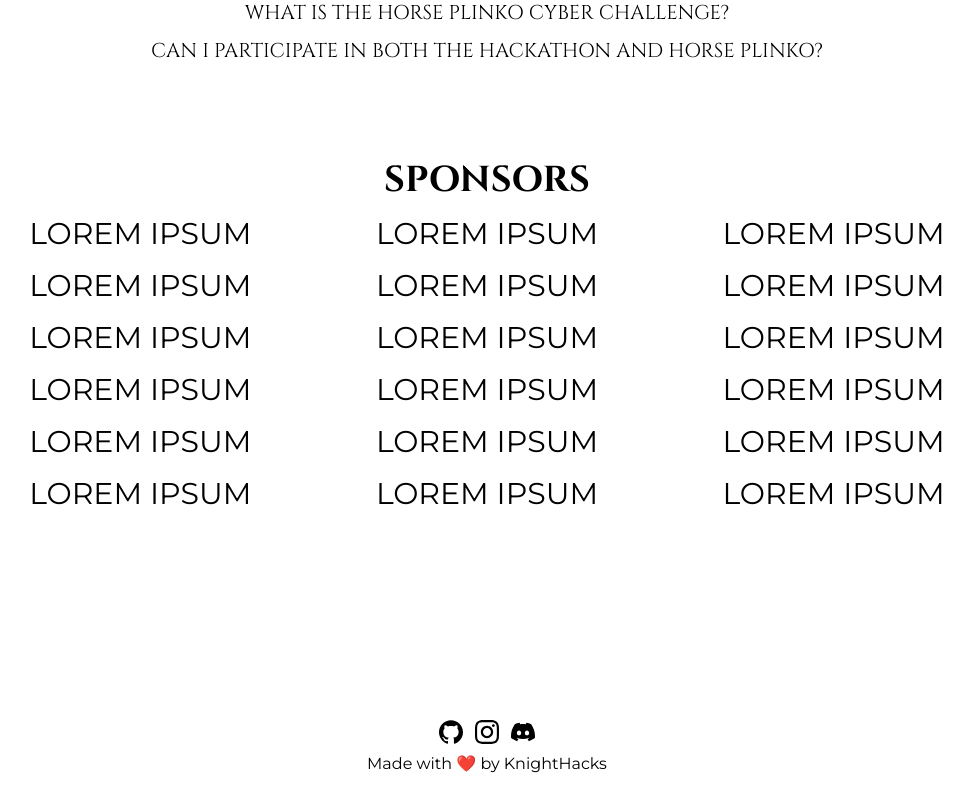
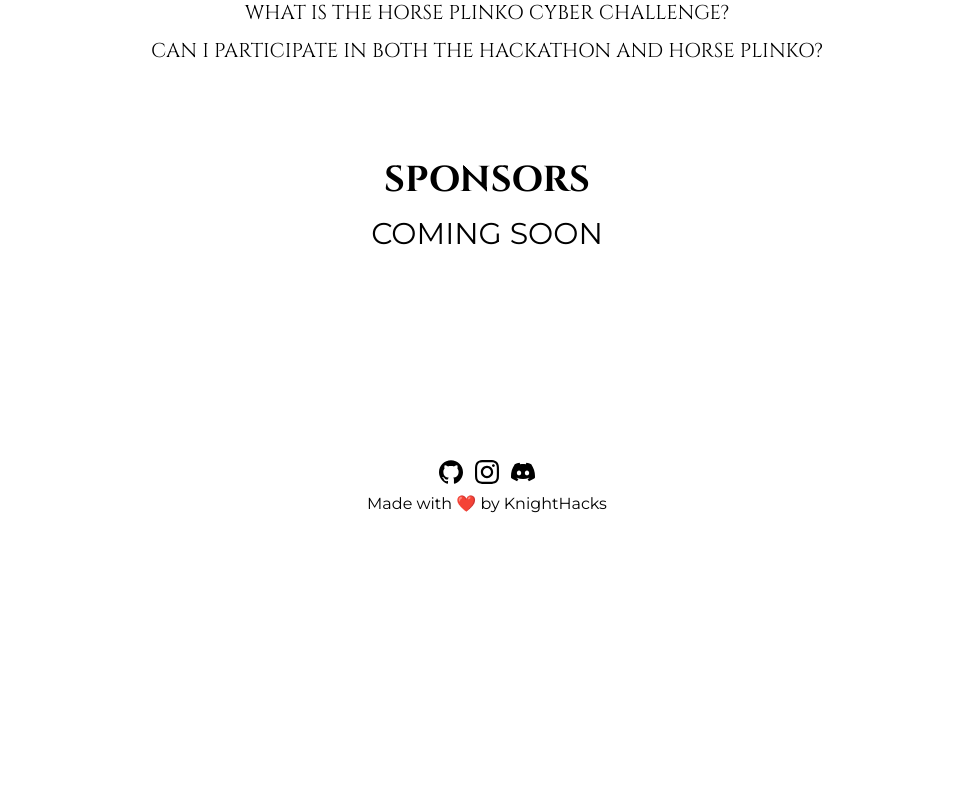
Before and after one commit to KnightHacks/hackathon-site-2023, a Next.js app: page / in a window 1280 px wide. Shown: the part 1706-2506 px from the top of the page, without its empty margins (153-1126 px from the left). After the commit the page ends 2246 px from the top, so only its background shows below. Built offline with nearby package versions, Linux system fonts and the light colour scheme; no server answers.

Commit message:
Maybe this'll work

```diff
--- a/src/app/auth_redirect/route.ts
+++ b/src/app/auth_redirect/route.ts
@@ -5,17 +5,17 @@ export const runtime = "edge";
 
 export async function GET(request: NextRequest) {
   const oAuthState = request.cookies.get("oauthstate");
-  // console.log("oauthstate: ", oAuthState);
-  // if (!oAuthState) {
-  //   return new NextResponse(null, {
-  //     status: 302,
-  //     headers: {
-  //       Location: "/",
-  //     },
-  //   });
-  // }
+  if (!oAuthState) {
+    console.log("No auth state found");
+    return new NextResponse(null, {
+      status: 302,
+      headers: {
+        Location: "/",
+      },
+    });
+  }
 
-  console.log("This is happening! ");
+  console.log(oAuthState);
 
   const { searchParams } = new URL(request.url);
   const code = searchParams.get("code");
@@ -31,6 +31,8 @@ export async function GET(request: NextRequest) {
   }
 
   const { data, errors } = await login(code, state, oAuthState!.value);
+
+  console.log("login data: ", data);
 
   if (errors) {
     const response = new NextResponse("Error logging in", {
@@ -53,7 +55,7 @@ export async function GET(request: NextRequest) {
       },
     });
 
-    response.cookies.set({
+    cookies().set({
       name: "encryptedOAuthAccessToken",
       value: data.login.encryptedOAuthAccessToken,
       expires: new Date(Date.now() + 1000 * 60 * 5),
@@ -62,7 +64,7 @@ export async function GET(request: NextRequest) {
       path: "/",
     });
 
-    response.cookies.delete("oauthstate");
+    cookies().delete("oauthstate");
 
     console.log("success! redirecting to register");
     return response;
--- a/src/app/dashboard/page.tsx
+++ b/src/app/dashboard/page.tsx
@@ -63,7 +63,7 @@ query Me {
 export default async function Dashboard() {
   const accessToken = cookies().get("accessToken")?.value;
 
-  if (!accessToken) redirect("/login");
+  if (!accessToken) redirect("/sigin");
 
   const { data } = await getUser(accessToken);
   console.log(data);
--- a/src/components/Sections.tsx
+++ b/src/components/Sections.tsx
@@ -162,12 +162,8 @@ export function SponsorsSection() {
       >
         Sponsors
       </div>
-      <div className="grid gap-4 text-center sm:grid-cols-2 md:grid-cols-3">
-        {sponsors.map((_, i) => (
-          <div key={i} className="text-3xl uppercase">
-            Lorem Ipsum
-          </div>
-        ))}
+      <div className="grid gap-4 text-center">
+        <div className="text-3xl uppercase">Coming soon</div>
       </div>
     </section>
   );
```
